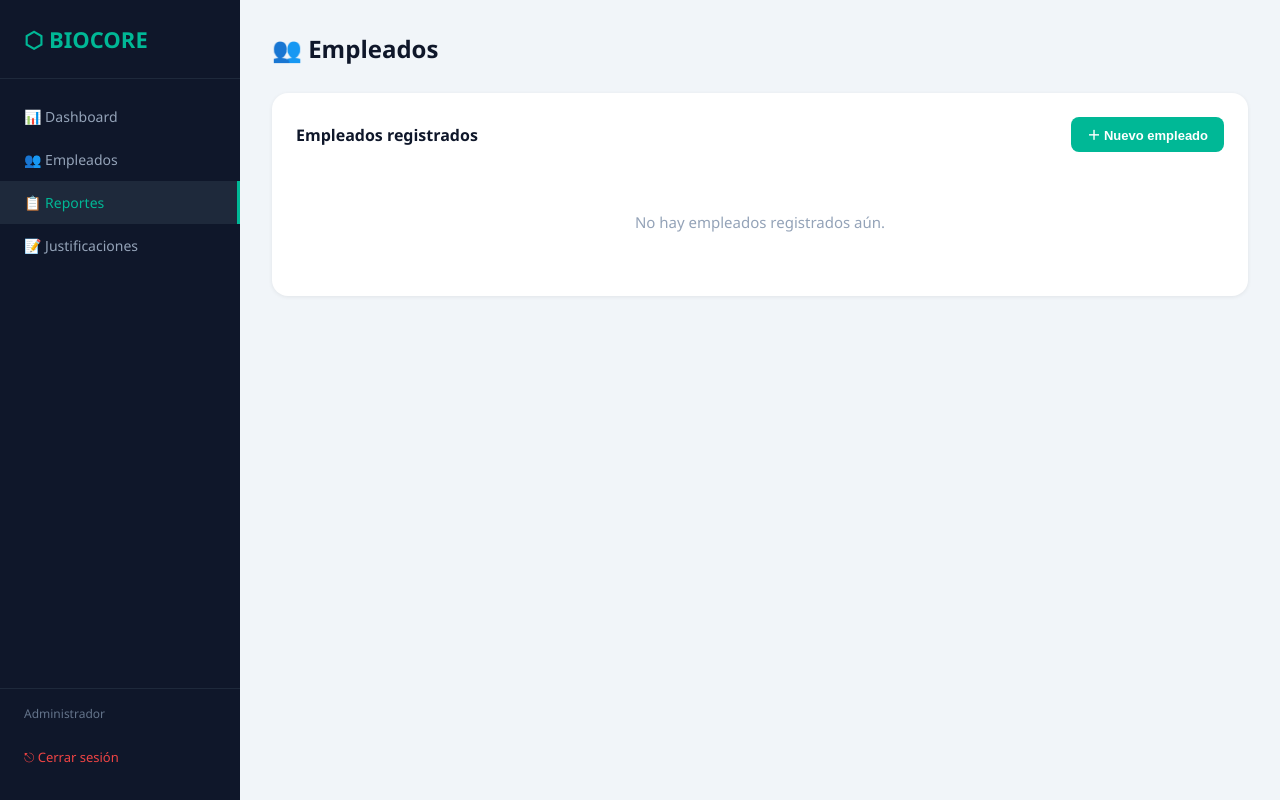
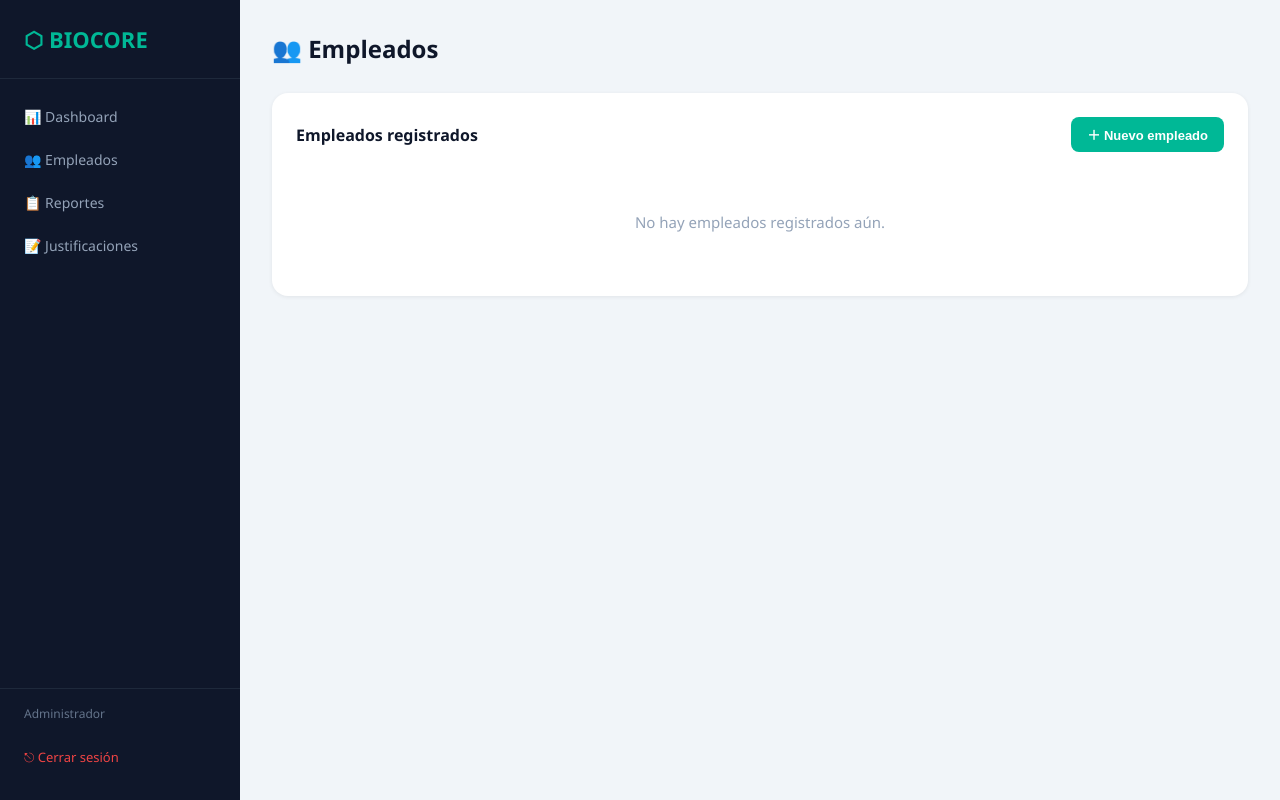
Before and after one commit to FernandoSerrano07/BIOCORE, a FastAPI app: template backend/templates/admin_usuarios.html in a window 1280 px wide. Run offline with FastAPI, Linux system fonts and the light colour scheme; the template is opened without the code that fills it, so the values that code supplies are empty; parts of the project's set-up code (start-up, migrations or seed data) failed here and were passed over; some libraries are stand-ins or nearby versions.

Commit message:
Update admin_usuarios.html

```diff
--- a/backend/templates/admin_usuarios.html
+++ b/backend/templates/admin_usuarios.html
@@ -178,11 +178,12 @@
     <nav>
         <a href="/admin/dashboard">📊 Dashboard</a>
         <a href="/admin/usuarios">👥 Empleados</a>
-        <a href="/admin/reportes" class="activo">📋 Reportes</a>
+        <a href="/admin/reportes">📋 Reportes</a>
         <a href="/admin/justificaciones">📝 Justificaciones</a>
         {% if admin.es_superadmin %}
-        <a href="/admin/admins">🔐 Administradores</a>
-           <a href="/admin/auditoria">🛡️ Auditoría</a>
+            <a href="/admin/sucursales" class="activo">🏢 Sucursales</a>
+            <a href="/admin/admins">🔐 Administradores</a>
+            <a href="/admin/auditoria">🛡️ Auditoría</a>
         {% endif %}
     </nav>
     <div class="admin-info">
```
